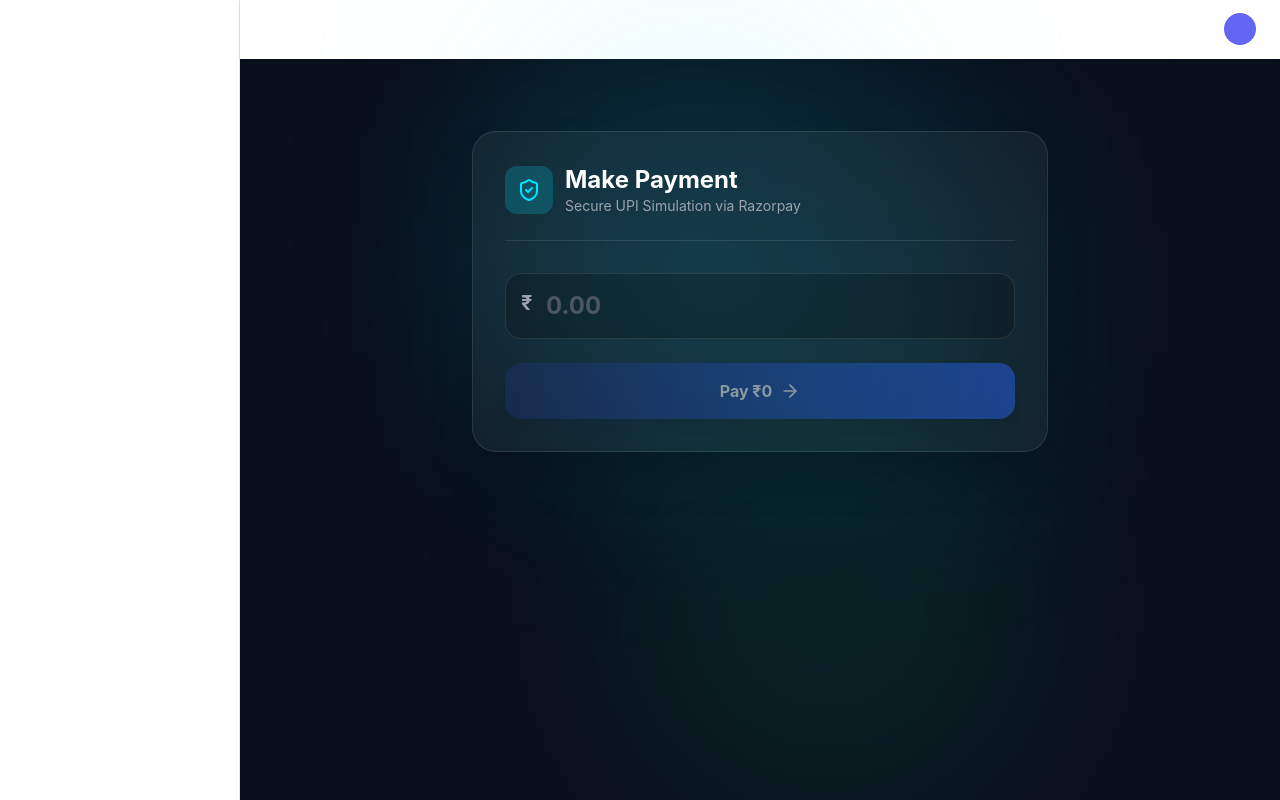
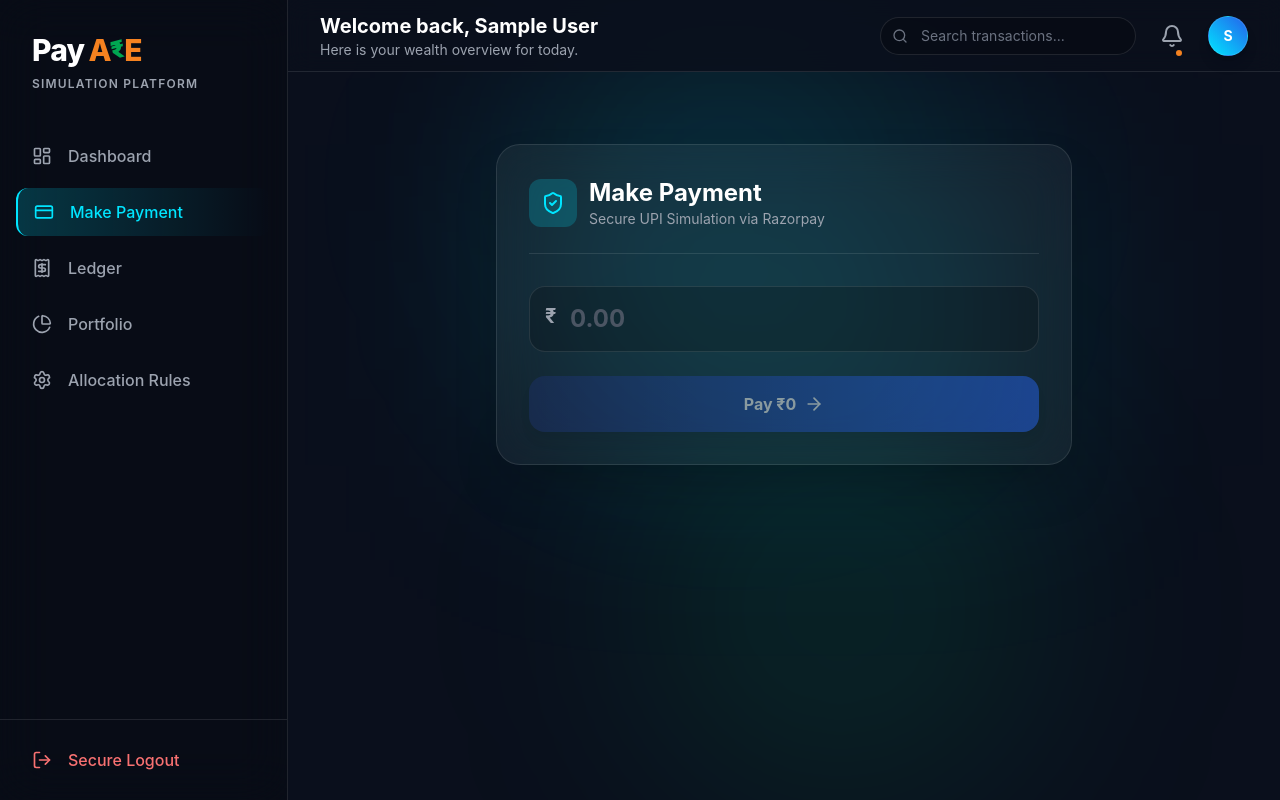
Before and after one commit to himanshusinghhls/payae-frontend, a React (Vite) app: page /payment in a window 1280 px wide. Built offline with nearby package versions, Linux system fonts and the light colour scheme; no server answers; sample sign-in values are in the browser's storage.

Commit message:
frontend fix

```diff
--- a/src/components/layout/Sidebar.tsx
+++ b/src/components/layout/Sidebar.tsx
@@ -1,26 +1,76 @@
-import { Link } from "react-router-dom"
+import { NavLink, useNavigate } from "react-router-dom";
+import { useAuth } from "../../context/AuthContext";
+import {
+  LayoutDashboard,
+  CreditCard,
+  PieChart,
+  Settings,
+  Receipt,
+  LogOut
+} from "lucide-react";
 
-export default function Sidebar(){
+export default function Sidebar() {
+  const { logout } = useAuth();
+  const navigate = useNavigate();
 
-  return(
+  const handleLogout = () => {
+    logout();
+    navigate("/login");
+  };
 
-    <div className="w-60 bg-white border-r h-screen p-6">
+  const navItems = [
+    { path: "/", name: "Dashboard", icon: LayoutDashboard },
+    { path: "/payment", name: "Make Payment", icon: CreditCard },
+    { path: "/ledger", name: "Ledger", icon: Receipt },
+    { path: "/portfolio", name: "Portfolio", icon: PieChart },
+    { path: "/settings", name: "Allocation Rules", icon: Settings },
+  ];
 
-      <h1 className="text-xl font-bold mb-8">
-        PayAE
-      </h1>
+  return (
+    <div className="w-72 bg-black/20 backdrop-blur-xl border-r border-payae-border h-screen flex flex-col relative z-20">
 
-      <nav className="flex flex-col gap-4">
+      {/* Brand Header */}
+      <div className="p-8 pb-10">
+        <h1 className="text-3xl font-extrabold text-white tracking-tight flex items-center gap-1">
+          Pay<span className="text-payae-orange">A</span>
+          <span className="text-payae-green -ml-1 -mr-1 rotate-[-15deg] font-black text-2xl">₹</span>
+          <span className="text-payae-orange">E</span>
+        </h1>
+        <p className="text-xs text-gray-400 mt-2 uppercase tracking-widest font-semibold">
+          Simulation Platform
+        </p>
+      </div>
 
-        <Link to="/">Dashboard</Link>
-        <Link to="/payment">Payment</Link>
-        <Link to="/portfolio">Portfolio</Link>
-        <Link to="/settings">Settings</Link>
-
+      {/* Navigation Links */}
+      <nav className="flex-1 px-4 space-y-2">
+        {navItems.map((item) => (
+          <NavLink
+            key={item.path}
+            to={item.path}
+            className={({ isActive }) =>
+              `flex items-center gap-4 px-4 py-3 rounded-xl transition-all duration-200 font-medium ${
+                isActive
+                  ? "bg-gradient-to-r from-payae-accent/20 to-transparent text-payae-accent border-l-2 border-payae-accent"
+                  : "text-gray-400 hover:text-white hover:bg-white/5"
+              }`
+            }
+          >
+            <item.icon size={20} />
+            {item.name}
+          </NavLink>
+        ))}
       </nav>
 
+      {/* Logout Footer */}
+      <div className="p-4 border-t border-payae-border">
+        <button
+          onClick={handleLogout}
+          className="w-full flex items-center gap-4 px-4 py-3 text-red-400 hover:text-red-300 hover:bg-red-500/10 rounded-xl transition-colors font-medium"
+        >
+          <LogOut size={20} />
+          Secure Logout
+        </button>
+      </div>
     </div>
-
-  )
-
+  );
 }
--- a/src/components/layout/Topbar.tsx
+++ b/src/components/layout/Topbar.tsx
@@ -1,25 +1,49 @@
-import {Bell} from "lucide-react"
+import { Bell, Search } from "lucide-react";
+import { useAuth } from "../../context/AuthContext";
 
-export default function Topbar(){
+export default function Topbar() {
+  const { user } = useAuth();
 
-  return(
+  return (
+    <div className="h-20 backdrop-blur-md bg-payae-bg/80 border-b border-payae-border flex items-center justify-between px-8 sticky top-0 z-10">
 
-    <div className="h-16 bg-white shadow flex items-center justify-between px-6">
+      {/* Dynamic Greeting */}
+      <div>
+        <h2 className="text-xl font-bold text-white">
+          Welcome back, {user?.name || "User"}
+        </h2>
+        <p className="text-sm text-gray-400">
+          Here is your wealth overview for today.
+        </p>
+      </div>
 
-      <h1 className="font-semibold text-lg">
-        PayAE Dashboard
-      </h1>
+      {/* Utilities */}
+      <div className="flex items-center gap-6">
 
-      <div className="flex items-center gap-4">
+        {/* Search Bar (Visual Only for now) */}
+        <div className="relative hidden md:block">
+          <Search className="absolute left-3 top-1/2 -translate-y-1/2 text-gray-500 w-4 h-4" />
+          <input
+            type="text"
+            placeholder="Search transactions..."
+            className="bg-black/20 border border-payae-border rounded-full py-2 pl-10 pr-4 text-sm text-white placeholder-gray-500 focus:outline-none focus:border-payae-accent w-64 transition-colors"
+          />
+        </div>
 
-        <Bell/>
+        {/* Notification Bell */}
+        <button className="relative text-gray-400 hover:text-white transition-colors">
+          <Bell className="w-6 h-6" />
+          <span className="absolute 0 right-0 w-2.5 h-2.5 bg-payae-orange rounded-full border-2 border-payae-bg"></span>
+        </button>
 
-        <div className="w-8 h-8 rounded-full bg-indigo-500"/>
+        {/* User Avatar */}
+        <div className="w-10 h-10 rounded-full bg-gradient-to-tr from-payae-accent to-blue-600 flex items-center justify-center shadow-lg border border-white/10 cursor-pointer">
+          <span className="text-white font-bold text-sm">
+            {user?.name ? user.name.charAt(0).toUpperCase() : "U"}
+          </span>
+        </div>
 
       </div>
-
     </div>
-
-  )
-
+  );
 }
```
